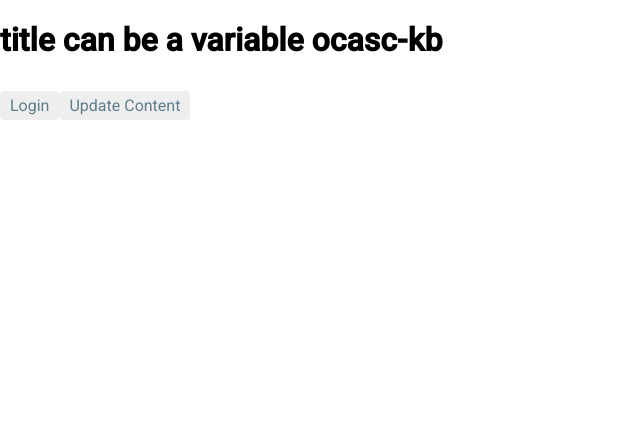
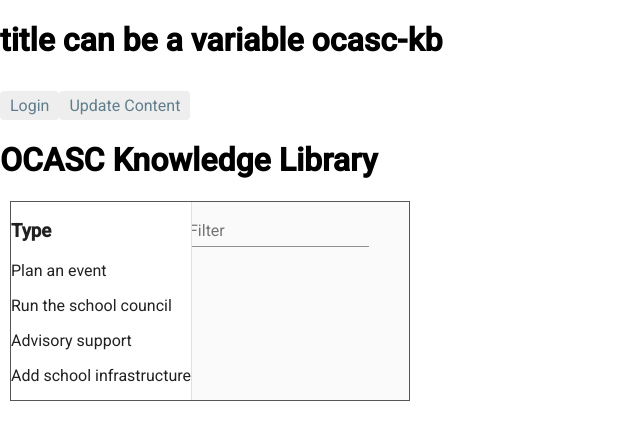
Before and after one commit to rjriel/ocasc-kb-frontend, an Angular app: page /entries in a window 1280 px wide. Before the commit this address led to /. Shown: the top 440 px of the page, without its empty margins (0-640 px from the left). Built offline with nearby package versions, Linux system fonts and the light colour scheme.

Commit message:
Implement entries page

```diff
--- /dev/null
+++ b/src/app/entries/entries.component.css
@@ -0,0 +1,6 @@
+.mat-drawer-container {
+    width: 400px;
+    height: 200px;
+    margin: 10px;
+    border: 1px solid #555;
+  }
--- /dev/null
+++ b/src/app/entries/entries.component.html
@@ -0,0 +1,13 @@
+<h1 class="headline">OCASC Knowledge Library</h1>
+<mat-drawer-container>
+  <mat-drawer mode="side" opened>
+    <h3 class="subheading-2">Type</h3>
+    <p class="body-1" *ngFor="let type of types">{{type}}</p>
+  </mat-drawer>
+  <mat-drawer-content>
+    <mat-form-field>
+      <input matInput [(ngModel)]="entrySearchValue" (keyup)="filterEntryBriefs()" placeholder="Filter">
+    </mat-form-field>
+    <app-entry-brief *ngFor="let entry of displayedEntryBriefs"></app-entry-brief>
+  </mat-drawer-content>
+</mat-drawer-container>
--- /dev/null
+++ b/src/app/entries/entries.component.ts
@@ -0,0 +1,35 @@
+import { EntryBrief } from './../model/entry-brief';
+import { Component, OnInit } from '@angular/core';
+
+@Component({
+  selector: 'app-entries',
+  templateUrl: './entries.component.html',
+  styleUrls: ['./entries.component.css']
+})
+export class EntriesComponent implements OnInit {
+
+  types: string[] = [
+    'Plan an event',
+    'Run the school council',
+    'Advisory support',
+    'Add school infrastructure'
+  ];
+
+  entryBriefs: EntryBrief[];
+  displayedEntryBriefs: EntryBrief[];
+  entrySearchValue: string;
+
+  constructor() { }
+
+  ngOnInit() {
+  }
+
+  filterEntryBriefs(): void {
+    this.displayedEntryBriefs = this.entryBriefs.filter(
+      entry =>
+        entry.title.includes(this.entrySearchValue) ||
+        entry.shortDescription.includes(this.entrySearchValue) ||
+        entry.keywords.join().includes(this.entrySearchValue)
+    );
+  }
+}
```
Also changed, not shown: src/app/app-routing.module.ts (+8 -6 lines), src/app/app.module.ts (+11 -7 lines), 1 other file (tests, documents, lock files or other folders).
